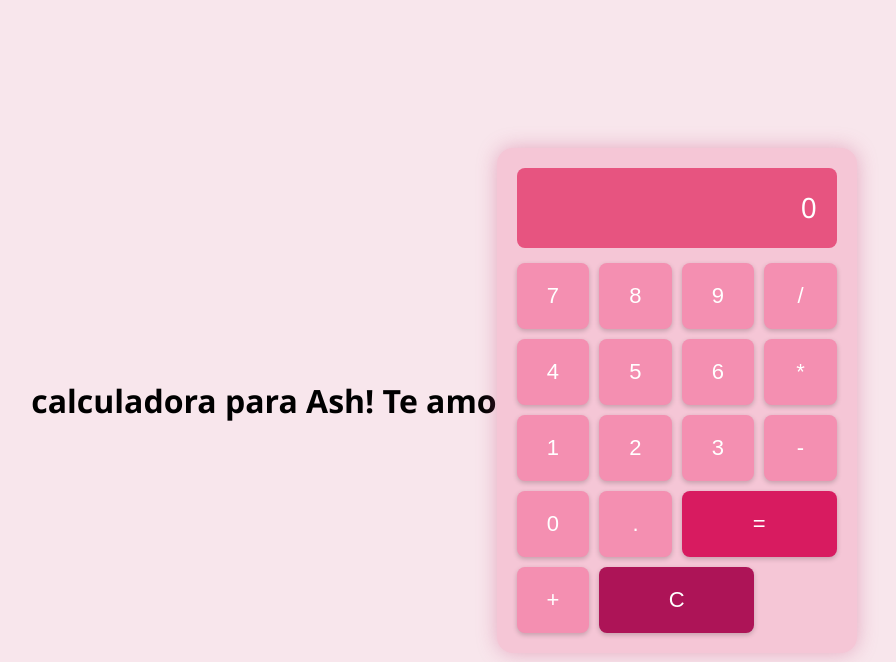
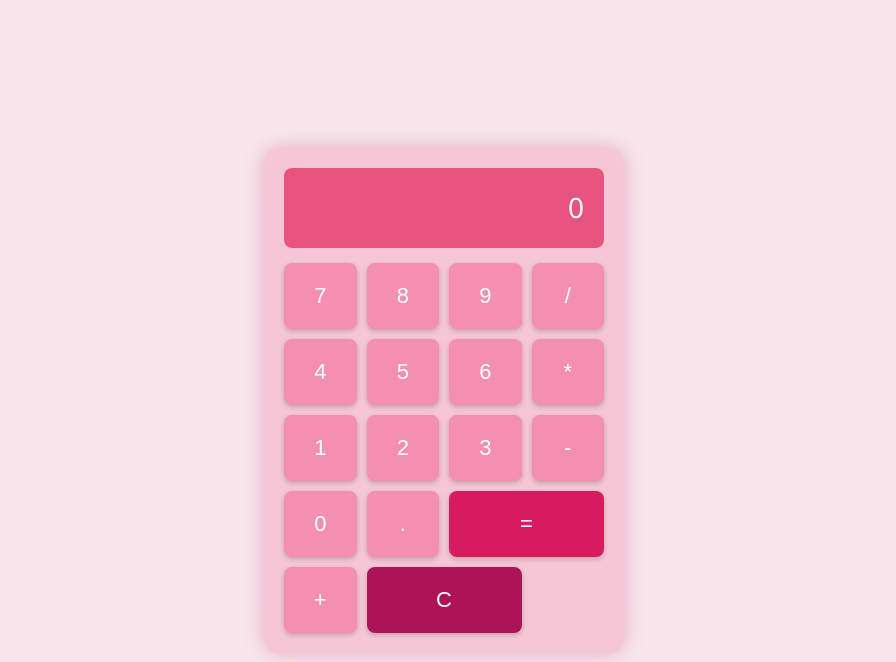
Before and after one commit to eduvalenca3/flask-calculator, a Flask app: page / in a window 1280 px wide. Shown: the top 662 px of the page, without its empty margins (196-1092 px from the left). Run offline with Flask 3, Linux system fonts and the light colour scheme.

Commit message:
Update index.html

```diff
--- a/templates/index.html
+++ b/templates/index.html
@@ -68,7 +68,7 @@
 </head>
 <body>
 
-  <h1>calculadora para Ash! Te amo</h1>
+
   <div class="calculator">
     <div class="display">{{ result or "0" }}</div>
     <form method="POST">
```
